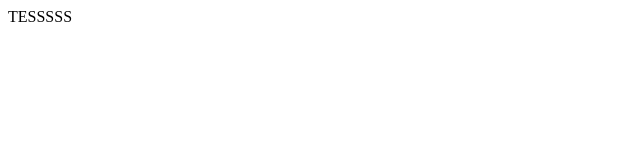
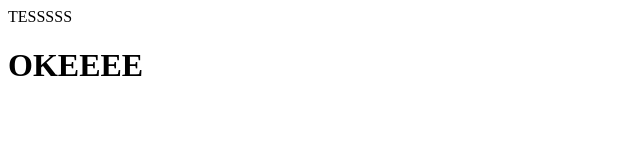
Before and after one commit to almubarok/demo_git, a plain HTML site: page index.html in a window 1280 px wide. Shown: the whole page, without its empty margins (0-640 px from the left). Drawn offline with Linux system fonts and the light colour scheme.

Commit message:
edit html

```diff
--- a/index.html
+++ b/index.html
@@ -1,5 +1,7 @@
 <html>
   <body>
     TESSSSS
+
+    <h1>OKEEEE</h1>
   </body>
 </html>
```
